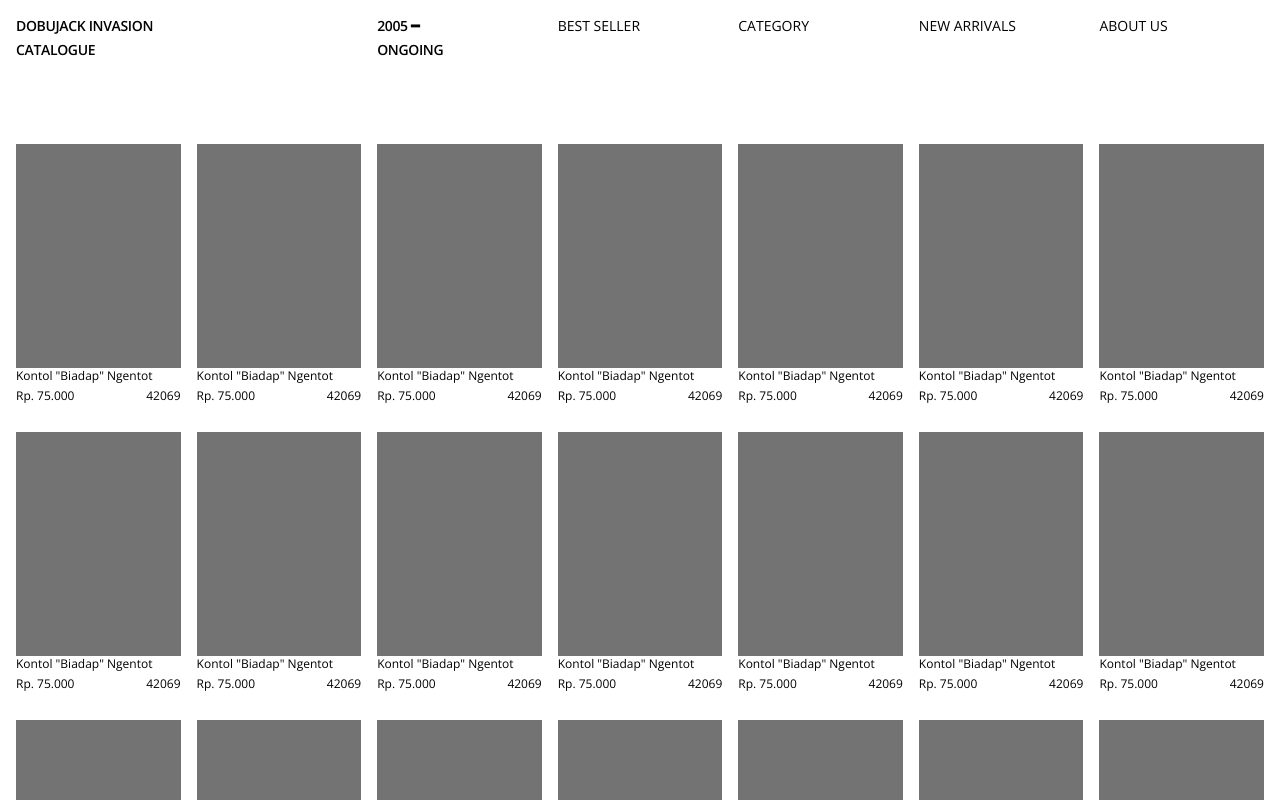
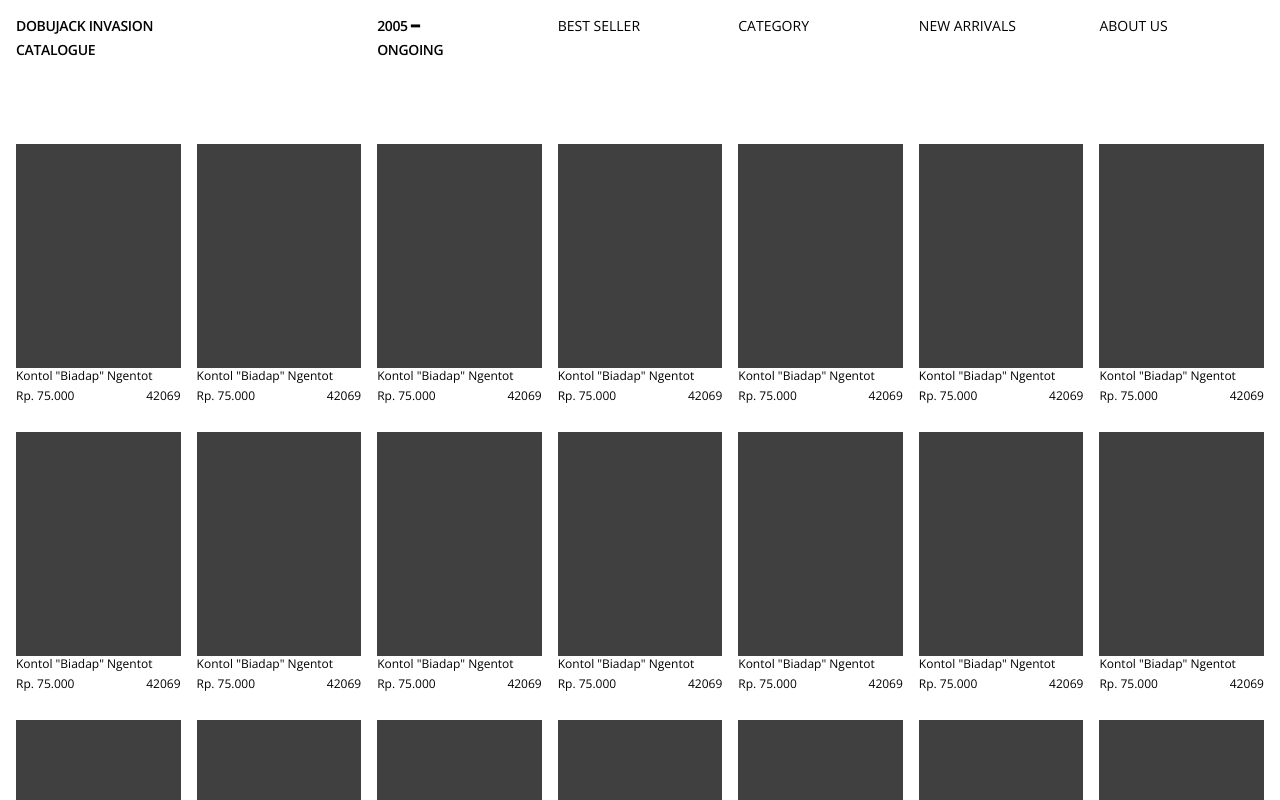
Before and after one commit to gthnmp/stellar-project, a Next.js app: page / in a window 1280 px wide. Shown: the top 800 px of the page. Built offline with nearby package versions, Linux system fonts and the light colour scheme.

Commit message:
Update : Applied smoothscroll

```diff
--- /dev/null
+++ b/app/SmoothScroll.tsx
@@ -0,0 +1,126 @@
+"use client";
+import React, { useEffect, useRef, useState } from "react";
+
+type WrapperProps = {
+  children: any;
+  className?: string;
+};
+
+const SmoothDiv: React.FC<WrapperProps> = ({ children, className }) => {
+  const ref = useRef<HTMLDivElement>(null);
+  const startY = useRef<number | null>(null);
+  const isDragging = useRef(false);
+
+  useEffect(() => {
+    const catalogue = document.querySelector('.catalogue-layout')!
+    let current = 0;
+    let target = 0;
+    let ease = 0.075;
+
+    const maxHeight = catalogue.getBoundingClientRect().height! * 0.9;
+    console.log(maxHeight)
+
+    function lerp(start: number, end: number, t: number) {
+      return start * (1 - t) + end * t;
+    }
+
+    function setTransform(element: HTMLElement | null, change: string) {
+      if (element) {
+        element.style.transform = change;
+      }
+    }
+
+    function smoothScroll() {
+      current = lerp(current, target, ease);
+      current = parseFloat(current.toFixed(2));
+      setTransform(ref.current, `translate3d(0, ${-current}px,0)`);
+      requestAnimationFrame(smoothScroll);
+    }
+
+    function updateBodyHeight() {
+      const containerHeight = ref.current?.getBoundingClientRect().height;
+      const containerWidth = ref.current?.getBoundingClientRect().width;
+      document.body.style.height = `${containerHeight}px`;
+      document.body.style.width = `${containerWidth}px`;
+      ease = window.innerWidth > 768 ? 0.075 : 1;
+    }
+
+    function handleResize() {
+      updateBodyHeight();
+    }
+
+    function handleMouseDown(event: MouseEvent) {
+      isDragging.current = true;
+      startY.current = event.clientY;
+      document.body.style.cursor = 'grabbing';
+    }
+
+    function handleMouseMove(event: MouseEvent) {
+      if (!isDragging.current) return;
+      const deltaY = (event.clientY - startY.current!) * 3;
+      target = Math.min(maxHeight, Math.max(0, target - deltaY));
+      startY.current = event.clientY;
+    }
+
+    function handleMouseUp() {
+      isDragging.current = false;
+      document.body.style.cursor = 'default';
+    }
+
+    function handleTouchStart(event: TouchEvent) {
+      isDragging.current = true;
+      startY.current = event.touches[0].clientY;
+    }
+
+    function handleTouchMove(event: TouchEvent) {
+      if (!isDragging.current) return;
+      const deltaY = (event.touches[0].clientY - startY.current!) * 3;
+      target = Math.min(maxHeight, Math.max(0, target - deltaY));
+      startY.current = event.touches[0].clientY;
+    }
+
+    function handleTouchEnd() {
+      isDragging.current = false;
+    }
+
+    function handleWheel(event: WheelEvent) {
+      event.preventDefault();
+      target = Math.min(maxHeight, Math.max(0, target + event.deltaY * 0.5));
+    }
+
+    handleResize();
+    smoothScroll();
+    window.addEventListener("resize", handleResize);
+    window.addEventListener("mousedown", handleMouseDown);
+    window.addEventListener("mousemove", handleMouseMove);
+    window.addEventListener("mouseup", handleMouseUp);
+    window.addEventListener("touchstart", handleTouchStart);
+    window.addEventListener("touchmove", handleTouchMove);
+    window.addEventListener("touchend", handleTouchEnd);
+    window.addEventListener("wheel", handleWheel, { passive: false });
+
+    return () => {
+      window.removeEventListener("resize", handleResize);
+      window.removeEventListener("mousedown", handleMouseDown);
+      window.removeEventListener("mousemove", handleMouseMove);
+      window.removeEventListener("mouseup", handleMouseUp);
+      window.removeEventListener("touchstart", handleTouchStart);
+      window.removeEventListener("touchmove", handleTouchMove);
+      window.removeEventListener("touchend", handleTouchEnd);
+      window.removeEventListener("wheel", handleWheel);
+    };
+  }, []);
+
+  return (
+    <div ref={ref} className={`fixed will-change-transform overflow-x-hidden ${className}`}>
+      {children}
+    </div>
+  );
+};
+
+const Wrapper: React.FC<WrapperProps> = ({ children, className }) => {
+  return <SmoothDiv className={className}>{children}</SmoothDiv>;
+};
+
+
+export default Wrapper;
--- /dev/null
+++ b/app/bestseller/page.tsx
@@ -0,0 +1,36 @@
+"use client"
+import Link from "next/link";
+import { useRef, useEffect, useState } from "react";
+import { usePathname, useSearchParams } from 'next/navigation'
+
+export default function BestSeller (){
+  const pathname = usePathname()
+  const [inProps, setInProps] = useState(true)
+  const nodeRef = useRef(null)
+  useEffect(() => {
+    setInProps(pathname === "/bestseller")
+  },[pathname])
+
+  return(
+    <main ref={nodeRef} className={`transition-all duration-1000 ease-in-out w-screen h-screen uppercase bg-white grid place-items-center text-4xl font-sans`}>
+      Best Seller
+      <nav className="text-sm fixed w-screen h-10  bottom-0 grid grid-cols-7 px-4">
+        <div className="w-full h-full flex flex-col-reverse">
+          <Link href={"/"}>Dobujack Invasion</Link>
+        </div>
+        <div className="w-full h-full flex flex-col-reverse col-start-3">
+          <h1>Best Selling 2023</h1>
+        </div>
+        <div className="w-full h-full flex flex-col-reverse col-start-5">
+          <Link href={"/"}>Category</Link>
+        </div>
+        <div className="w-full h-full flex flex-col-reverse">
+          <Link href={"/"}>New Arrivals</Link>
+        </div>
+        <div className="w-full h-full flex flex-col-reverse">
+          <Link href={"/"}>About Us</Link>
+        </div>
+      </nav>
+    </main>
+  )
+}
--- a/app/globals.css
+++ b/app/globals.css
@@ -8,12 +8,14 @@
 
 .catalogue-layout {
   width: 100vw;
-  height: 200vh;
   padding: 1rem;
 
   display: grid;
   grid-template-columns: repeat(7, minmax(8rem, 1fr));
-  grid-template-rows: 4rem repeat(19, 14rem);
+  grid-template-rows: 4rem repeat(15, 14rem);
   column-gap: 1rem;
   row-gap: 4rem;
+
+  user-select: none;
+
 }
--- a/app/page.tsx
+++ b/app/page.tsx
@@ -1,6 +1,7 @@
 import Image, { StaticImageData } from "next/image"
 import Link from "next/link"
 import React from "react"
+import Wrapper from "./SmoothScroll"
 
 interface CatalgueItemProps {
   src : string | StaticImageData,
@@ -8,7 +9,7 @@ interface CatalgueItemProps {
   href? : string
 }
 
-const CatalogueItem: React.FC<CatalgueItemProps> = ({ src, alt = "", href }) => {
+const CatalogueItem: React.FC<CatalgueItemProps> = ({ src, alt = "", href}) => {
   return(
     <div className="w-full h-full">
       {src &&
@@ -19,7 +20,7 @@ const CatalogueItem: React.FC<CatalgueItemProps> = ({ src, alt = "", href }) =>
           height={400}
         />
       }
-      <div className="w-full h-full bg-neutral-500"/>
+      <div className="w-full h-full bg-neutral-700"/>
       <div className="text-xs w-full flex flex-col gap-1">
         <h1>{`Kontol "Biadap" Ngentot`}</h1>
         <div className="flex w-full justify-between">
@@ -32,8 +33,9 @@ const CatalogueItem: React.FC<CatalgueItemProps> = ({ src, alt = "", href }) =>
 }
 
 export default function Home() {
-  const itemsArray = Array.from({ length: 40 });
+  const itemsArray = Array.from({ length: 100 });
   return (
+    <Wrapper className="">
       <main className="catalogue-layout">
         <Link href="/" className="text-sm tracking-tight font-semibold w-full h-full flex flex-col uppercase col-span-2 gap-1">
           <h1>Dobujack Invasion</h1>
@@ -44,7 +46,7 @@ export default function Home() {
           <h2>Ongoing</h2>
         </div>
         <div className="text-sm w-full h-full flex flex-col gap-1 uppercase">
-        <Link href = "/">Best Seller</Link>
+          <Link href = "/bestseller">Best Seller</Link>
         </div>
         <div className="text-sm w-full h-full flex flex-col gap-1 uppercase">
           <Link href = "/">Category</Link>
@@ -59,5 +61,6 @@ export default function Home() {
           <CatalogueItem key={index} src=""/>
         ))}
       </main>
+    </Wrapper>
   );
 }
```
Lines whose indentation alone changed are shown as unchanged.
